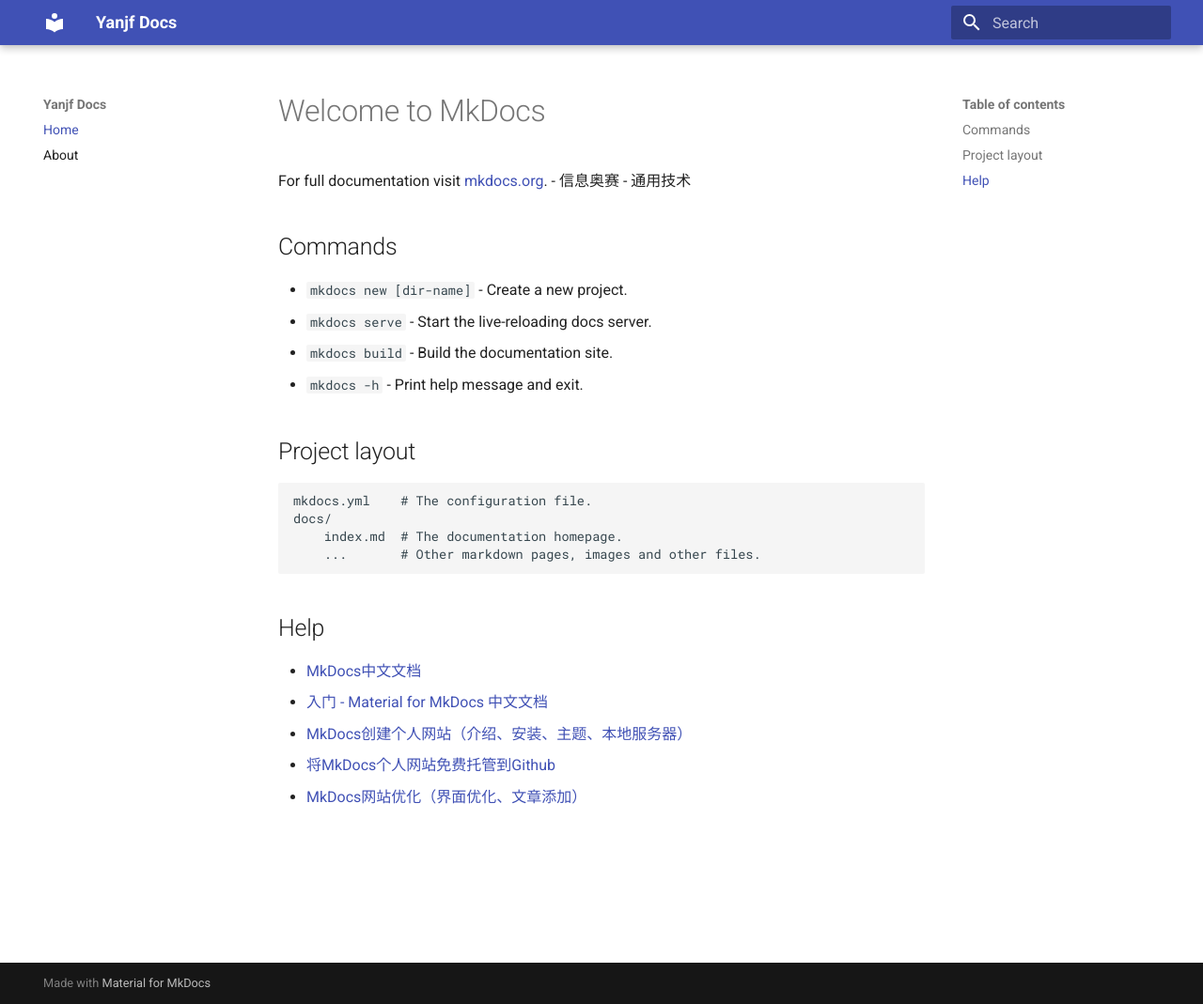
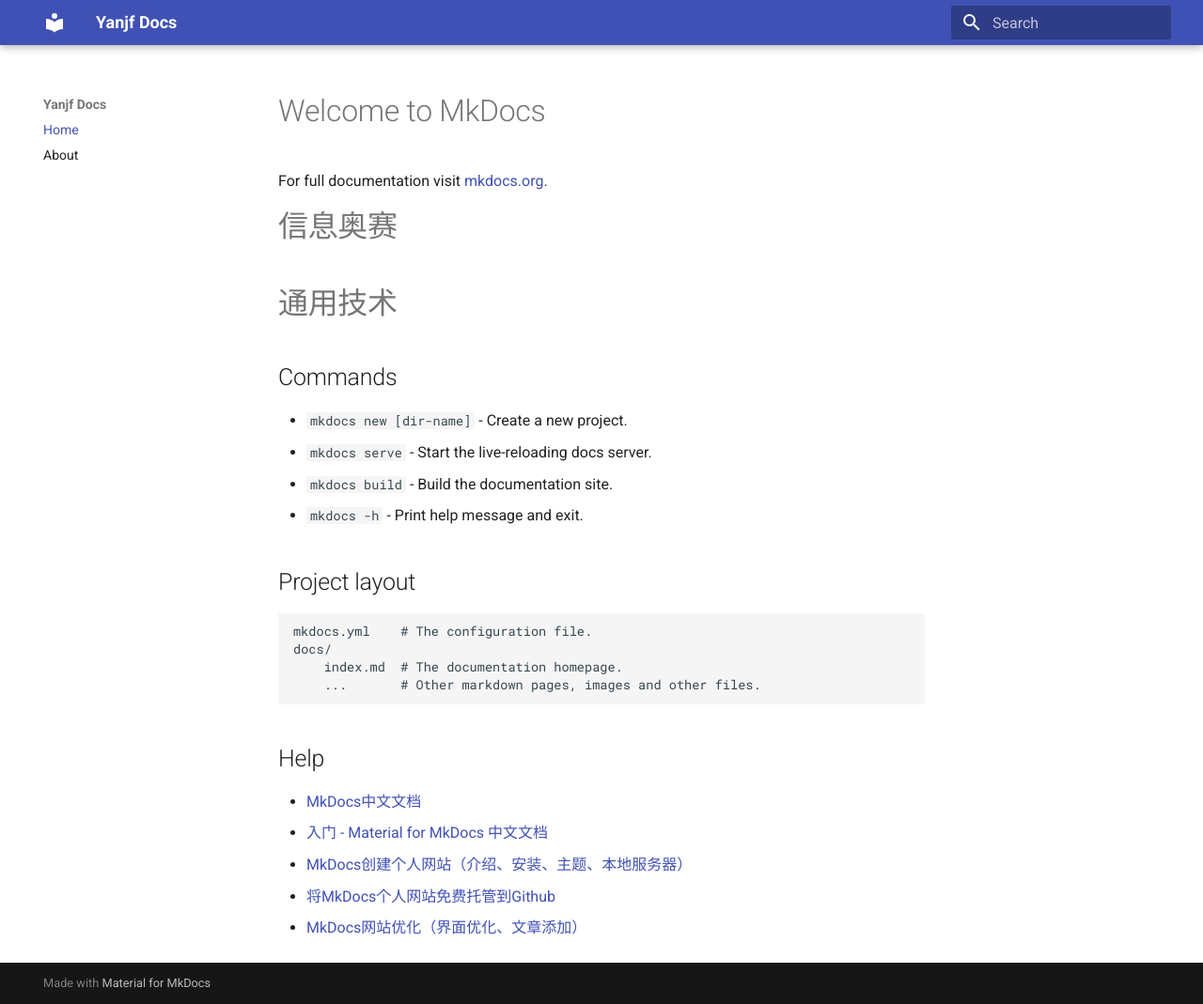
Before and after one commit to 513543429/mydocs, an MkDocs documentation site: the page built from docs/index.md, in a window 1280 px wide and 1069 px high. Shown: the whole window at 94% size. Built offline with MkDocs 1.6.1 and Material for MkDocs 9.7.7, drawn with Linux system fonts in a browser that asks for light colours.

```diff
--- a/docs/index.md
+++ b/docs/index.md
@@ -1,8 +1,10 @@
 # Welcome to MkDocs
 
 For full documentation visit [mkdocs.org](https://www.mkdocs.org).
-- 信息奥赛
-- 通用技术
+
+# 信息奥赛
+
+# 通用技术
 
 ## Commands
 
```
